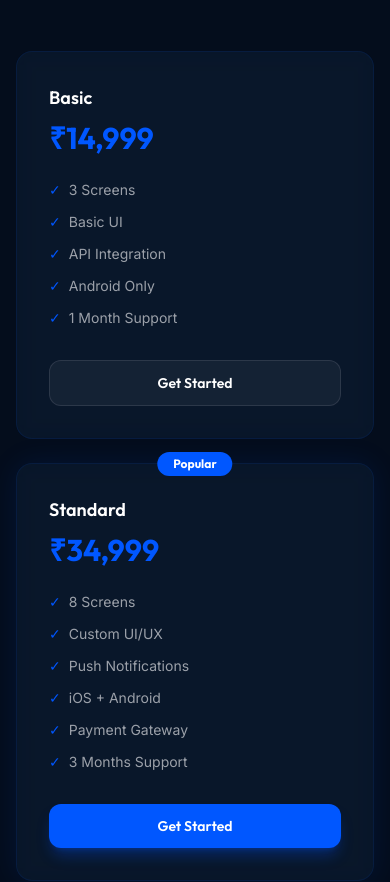
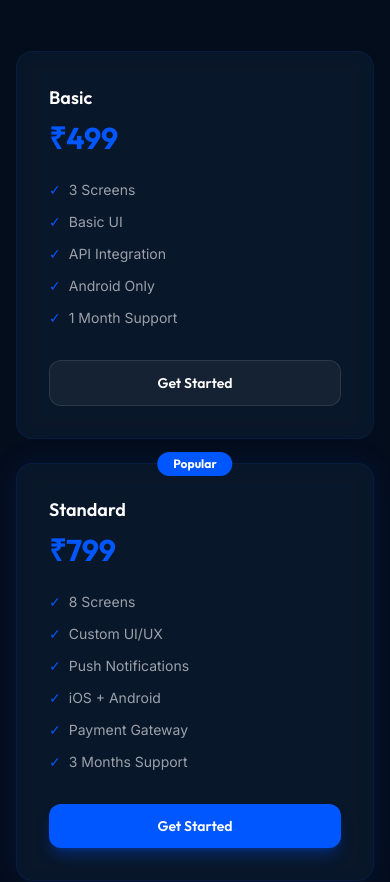
Before and after one commit to bala20043/werty, a React (Vite) app: page /services/app-development in a window 390 px wide. Shown: the part 1620-2502 px from the top of the page. Built offline with nearby package versions, Linux system fonts and the light colour scheme.

Commit message:
Final rebranding to Projects, pricing update to sub-999, and WhatsApp channel integration

```diff
--- a/src/App.tsx
+++ b/src/App.tsx
@@ -5,7 +5,7 @@ import Lenis from 'lenis';
 import Navbar from './components/Navbar';
 
 import Home from './pages/Home';
-import Portfolio from './pages/Portfolio';
+import Projects from './pages/Projects';
 import ServiceDetail from './pages/ServiceDetail';
 import Contact from './pages/Contact';
 import AdminLogin from './pages/AdminLogin';
@@ -42,7 +42,7 @@ function AnimatedRoutes() {
       >
         <Routes location={location}>
           <Route path="/" element={<Home />} />
-          <Route path="/portfolio" element={<Portfolio />} />
+          <Route path="/projects" element={<Projects />} />
           <Route path="/services/:id" element={<ServiceDetail />} />
           <Route path="/contact" element={<Contact />} />
           <Route path="/admin-login" element={<AdminLogin />} />
--- a/src/components/FloatingButtons.tsx
+++ b/src/components/FloatingButtons.tsx
@@ -14,7 +14,7 @@ export default function FloatingButtons() {
         <>
             {/* WhatsApp */}
             <a
-                href="https://wa.me/91XXXXXXXXXX"
+                href="https://whatsapp.com/channel/0029VbCdar0BPzjSmNc4jN2x"
                 target="_blank"
                 rel="noopener noreferrer"
                 className="fixed bottom-6 right-6 z-50 w-14 h-14 bg-[#25D366] rounded-full flex items-center justify-center text-white text-2xl shadow-lg shadow-[#25D366]/30 hover:scale-110 transition-all duration-300"
--- a/src/components/Footer.tsx
+++ b/src/components/Footer.tsx
@@ -31,10 +31,10 @@ export default function Footer() {
                     <div>
                         <h4 className="text-lg font-heading font-semibold text-white mb-4">Quick Links</h4>
                         <ul className="space-y-2.5">
-                            {['Home', 'About', 'Portfolio', 'Contact'].map((link) => (
+                            {['Home', 'About', 'Projects', 'Contact'].map((link) => (
                                 <li key={link}>
                                     <Link
-                                        to={link === 'Home' ? '/' : `/${link.toLowerCase()}`}
+                                        to={link === 'Home' ? '/' : `/${link.toLowerCase().replace('projects', 'projects')}`}
                                         className="text-white/60 hover:text-primary font-body text-base transition-colors duration-300 flex items-center gap-2"
                                     >
                                         <span className="w-1.5 h-1.5 bg-primary/50 rounded-full" />
--- a/src/pages/Portfolio.tsx
+++ b/src/pages/Projects.tsx
@@ -14,7 +14,7 @@ const portfolioSlides = [
 const projects = [
     { name: 'E-Commerce Platform', type: 'Website Development', desc: 'A fully responsive online store with payment integration and inventory management.', image: 'https://images.unsplash.com/photo-1556742049-0cfed4f6a45d?w=600&h=400&fit=crop' },
     { name: 'Fitness Tracker App', type: 'App Development', desc: 'Cross-platform mobile app for tracking workouts, nutrition, and health metrics.', image: 'https://images.unsplash.com/photo-1526628953301-3e589a6a8b74?w=600&h=400&fit=crop' },
-    { name: 'Smart Home System', type: 'Hardware Projects', desc: 'IoT-based home automation system using Arduino and Raspberry Pi.', image: 'https://images.unsplash.com/photo-1558618666-fcd25c85f82e?w=600&h=400&fit=crop' },
+    { name: 'Smart Home System', type: 'Hardware Projects', desc: 'IoT-based home automation system using Arduino and Raspberry Pi.', image: 'https://images.unsplash.com/photo-1519558260268-cde7e03a0152?w=600&h=400&fit=crop' },
     { name: 'Inventory Manager', type: 'Software Projects', desc: 'Desktop application for managing warehouse inventory with barcode scanning.', image: 'https://images.unsplash.com/photo-1551288049-bebda4e38f71?w=600&h=400&fit=crop' },
     { name: 'Restaurant Website', type: 'Website Development', desc: 'Modern restaurant website with online ordering and table reservation system.', image: 'https://images.unsplash.com/photo-1517248135467-4c7edcad34c4?w=600&h=400&fit=crop' },
     { name: 'Learning Platform', type: 'Software Projects', desc: 'Online education platform with video courses, quizzes, and progress tracking.', image: 'https://images.unsplash.com/photo-1501504905252-473c47e087f8?w=600&h=400&fit=crop' },
@@ -27,7 +27,7 @@ const servicesSummary = [
     { icon: <FaMicrochip />, title: 'Hardware Projects', slug: 'hardware-projects' },
 ];
 
-export default function Portfolio() {
+export default function Projects() {
     return (
         <div className="min-h-screen">
 
@@ -42,7 +42,7 @@ export default function Portfolio() {
                 <div className="max-w-7xl mx-auto px-4 sm:px-6 lg:px-8">
                     <div className="text-center mb-14">
                         <span className="text-primary font-body text-sm font-semibold uppercase tracking-widest">Our Work</span>
-                        <h2 className="text-3xl sm:text-4xl font-heading font-bold text-white mt-3">Portfolio</h2>
+                        <h2 className="text-3xl sm:text-4xl font-heading font-bold text-white mt-3">Projects</h2>
                         <p className="text-white/50 font-body text-lg mt-4 max-w-2xl mx-auto">
                             Explore a selection of projects we've delivered for our clients.
                         </p>
--- a/src/pages/ServiceDetail.tsx
+++ b/src/pages/ServiceDetail.tsx
@@ -27,9 +27,9 @@ const servicesData: Record<string, ServiceData> = {
             { src: 'https://images.unsplash.com/photo-1498050108023-c5249f4df085?w=1200&h=500&fit=crop', alt: 'Web Dev 3' },
         ],
         pricing: {
-            basic: { price: '₹9,999', features: ['5 Pages', 'Responsive Design', 'Contact Form', 'Basic SEO', '1 Month Support'] },
-            standard: { price: '₹24,999', features: ['10 Pages', 'Custom Design', 'CMS Integration', 'Advanced SEO', 'Analytics', '3 Months Support'] },
-            premium: { price: '₹49,999', features: ['Unlimited Pages', 'E-Commerce', 'Custom Features', 'Full SEO Suite', 'Priority Support', '6 Months Support'] },
+            basic: { price: '₹499', features: ['5 Pages', 'Responsive Design', 'Contact Form', 'Basic SEO', '1 Month Support'] },
+            standard: { price: '₹799', features: ['10 Pages', 'Custom Design', 'CMS Integration', 'Advanced SEO', 'Analytics', '3 Months Support'] },
+            premium: { price: '₹999', features: ['Unlimited Pages', 'E-Commerce', 'Custom Features', 'Full SEO Suite', 'Priority Support', '6 Months Support'] },
         },
     },
     'app-development': {
@@ -42,9 +42,9 @@ const servicesData: Record<string, ServiceData> = {
             { src: 'https://images.unsplash.com/photo-1526628953301-3e589a6a8b74?w=1200&h=500&fit=crop', alt: 'App Dev 3' },
         ],
         pricing: {
-            basic: { price: '₹14,999', features: ['3 Screens', 'Basic UI', 'API Integration', 'Android Only', '1 Month Support'] },
-            standard: { price: '₹34,999', features: ['8 Screens', 'Custom UI/UX', 'Push Notifications', 'iOS + Android', 'Payment Gateway', '3 Months Support'] },
-            premium: { price: '₹74,999', features: ['Unlimited Screens', 'Advanced Features', 'Admin Panel', 'Full Analytics', 'Store Publishing', '6 Months Support'] },
+            basic: { price: '₹499', features: ['3 Screens', 'Basic UI', 'API Integration', 'Android Only', '1 Month Support'] },
+            standard: { price: '₹799', features: ['8 Screens', 'Custom UI/UX', 'Push Notifications', 'iOS + Android', 'Payment Gateway', '3 Months Support'] },
+            premium: { price: '₹999', features: ['Unlimited Screens', 'Advanced Features', 'Admin Panel', 'Full Analytics', 'Store Publishing', '6 Months Support'] },
         },
     },
     'software-projects': {
@@ -57,9 +57,9 @@ const servicesData: Record<string, ServiceData> = {
             { src: 'https://images.unsplash.com/photo-1551288049-bebda4e38f71?w=1200&h=500&fit=crop', alt: 'Software 3' },
         ],
         pricing: {
-            basic: { price: '₹19,999', features: ['Basic Features', 'Single User', 'Local Setup', 'Basic Support', '1 Month Support'] },
-            standard: { price: '₹49,999', features: ['Full Features', 'Multi-User', 'Cloud Deploy', 'Admin Panel', 'Database', '3 Months Support'] },
-            premium: { price: '₹99,999', features: ['Enterprise Grade', 'Unlimited Users', 'Custom Integrations', 'Full Security Audit', 'Priority Support', '6 Months Support'] },
+            basic: { price: '₹499', features: ['Basic Features', 'Single User', 'Local Setup', 'Basic Support', '1 Month Support'] },
+            standard: { price: '₹799', features: ['Full Features', 'Multi-User', 'Cloud Deploy', 'Admin Panel', 'Database', '3 Months Support'] },
+            premium: { price: '₹999', features: ['Enterprise Grade', 'Unlimited Users', 'Custom Integrations', 'Full Security Audit', 'Priority Support', '6 Months Support'] },
         },
     },
     'hardware-projects': {
@@ -68,13 +68,13 @@ const servicesData: Record<string, ServiceData> = {
         features: ['Arduino / ESP32', 'Raspberry Pi', 'PCB Design', 'IoT Solutions', 'Sensor Integration', 'Wireless Communication', 'Firmware Development', 'Prototype to Product'],
         images: [
             { src: 'https://images.unsplash.com/photo-1518770660439-4636190af475?w=1200&h=500&fit=crop', alt: 'Hardware 1' },
-            { src: 'https://images.unsplash.com/photo-1558618666-fcd25c85f82e?w=1200&h=500&fit=crop', alt: 'Hardware 2' },
+            { src: 'https://images.unsplash.com/photo-1519558260268-cde7e03a0152?w=1200&h=500&fit=crop', alt: 'Hardware 2' },
             { src: 'https://images.unsplash.com/photo-1555664424-778a1e5e1b48?w=1200&h=500&fit=crop', alt: 'Hardware 3' },
         ],
         pricing: {
-            basic: { price: '₹4,999', features: ['Basic Circuit', 'Single Sensor', 'Arduino Based', 'Basic Code', '1 Month Support'] },
-            standard: { price: '₹14,999', features: ['Custom PCB', 'Multi-Sensor', 'WiFi/Bluetooth', 'Mobile App', 'Cloud Dashboard', '3 Months Support'] },
-            premium: { price: '₹34,999', features: ['Full Product', 'Industrial Grade', 'Custom Enclosure', 'Mass Production Ready', 'Full Documentation', '6 Months Support'] },
+            basic: { price: '₹499', features: ['Basic Circuit', 'Single Sensor', 'Arduino Based', 'Basic Code', '1 Month Support'] },
+            standard: { price: '₹799', features: ['Custom PCB', 'Multi-Sensor', 'WiFi/Bluetooth', 'Mobile App', 'Cloud Dashboard', '3 Months Support'] },
+            premium: { price: '₹999', features: ['Full Product', 'Industrial Grade', 'Custom Enclosure', 'Mass Production Ready', 'Full Documentation', '6 Months Support'] },
         },
     },
 };
```
Also changed, not shown: src/components/Navbar.tsx (+4 -4 lines), src/pages/Home.tsx (+8 -8 lines).
